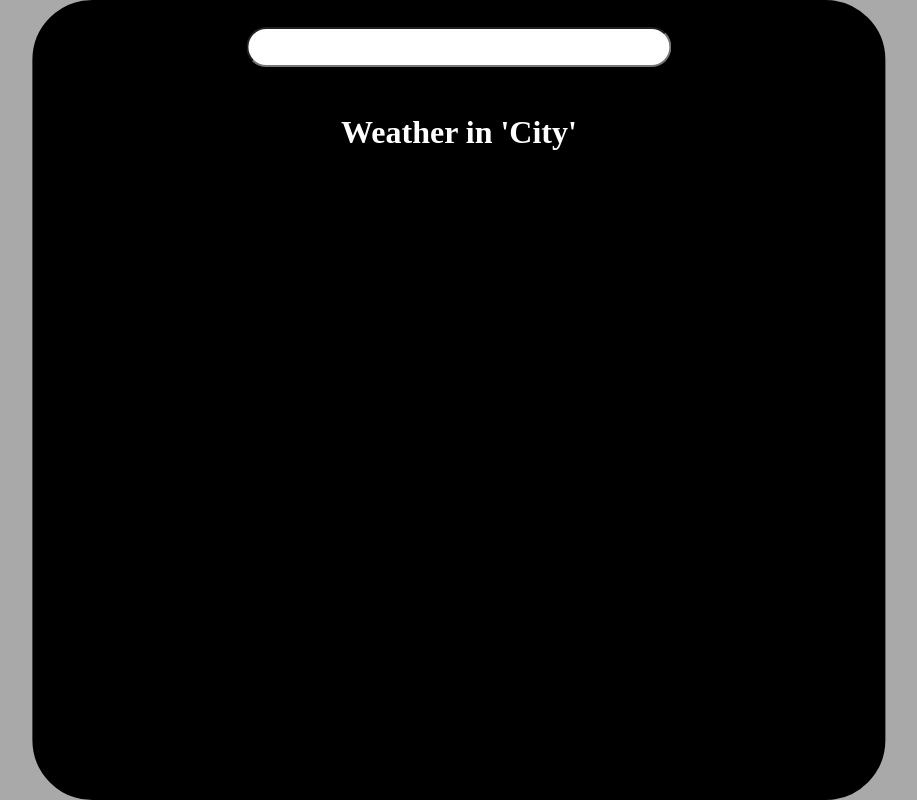
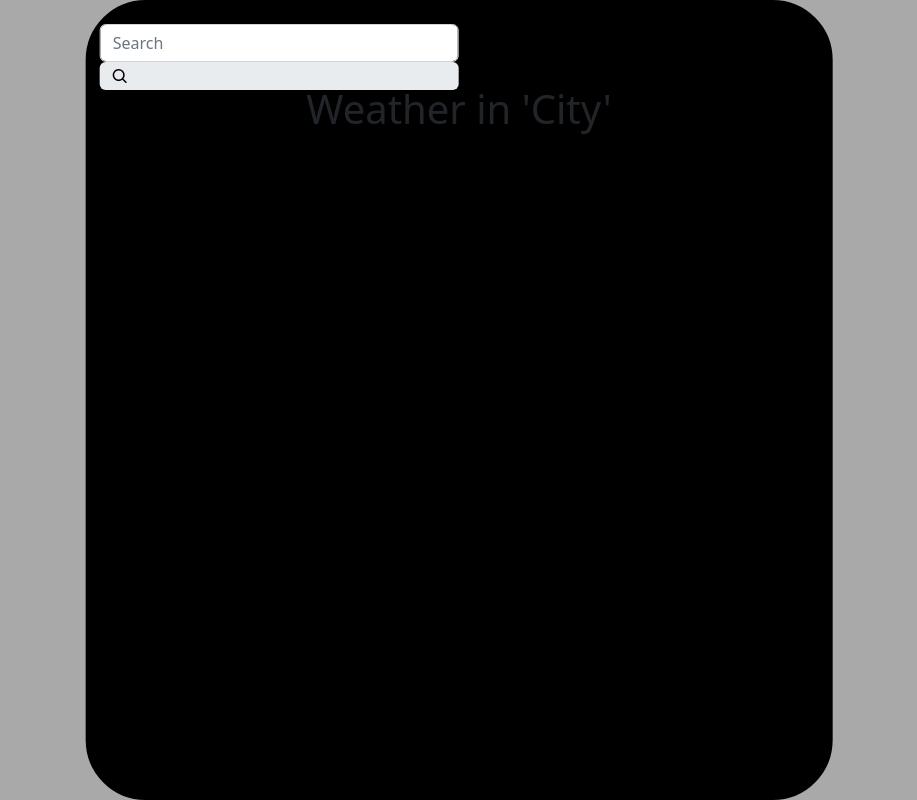
Before and after one commit to GreenJ84/Weather-Forecast-App, a plain HTML site: page index.html in a window 1280 px wide. Shown: the whole page, without its empty margins (181-1098 px from the left). Drawn offline with nearby package versions, Linux system fonts and the light colour scheme.

Commit message:
Updated Search Bar Design

```diff
--- a/index.html
+++ b/index.html
@@ -6,15 +6,20 @@
     <meta name="viewport" content="width=device-width, initial-scale=1.0">
     <title>Responsive</title>
     <link rel='Stylesheet' href="./index.css"/>
+    <link href="https://cdn.jsdelivr.net/npm/bootstrap@5.2.2/dist/css/bootstrap.min.css" rel="stylesheet" integrity="sha384-Zenh87qX5JnK2Jl0vWa8Ck2rdkQ2Bzep5IDxbcnCeuOxjzrPF/et3URy9Bv1WTRi" crossorigin="anonymous">
+    </head>
 </head>
 <body onload='' style="background-color: darkgrey">
     <!-- <img class="col-12" style=" z-index: -1; height: 100vw;margin: 0px; padding: 0px" src="./images/nightSky.gif" alt="Night Sky"/> -->
     <div class="row" style="display:flex; margin-top: auto; margin-bottom: auto">
         <div class="col-xs-2 col-s-2 col-2 col-lg-2"></div>
         <div class="col-xs-9 col-s-8 col-8 col-lg-7 display" style="border: 2px solid black; border-radius: 60px;background-color: black;">
-            <form class="text">
-                <input type="text" class="searchBar"/>
-            </form>
+            <div class="form-outline searchBar">
+                <input id="search-input"  type="search" id="form1" class="form-control" placeholder="Search"/>
+                <span class="input-group-text border-0 searchBtn" id="search-addon">
+                    <svg xmlns="http://www.w3.org/2000/svg" viewBox="0 0 16 16" width="16" height="16"><path fill-rule="evenodd" d="M11.5 7a4.499 4.499 0 11-8.998 0A4.499 4.499 0 0111.5 7zm-.82 4.74a6 6 0 111.06-1.06l3.04 3.04a.75.75 0 11-1.06 1.06l-3.04-3.04z"></path></svg>
+                </span>
+            </div>
             <h1 class="text">Weather in 'City'</h1>
             <div class="forecast">
 
```
